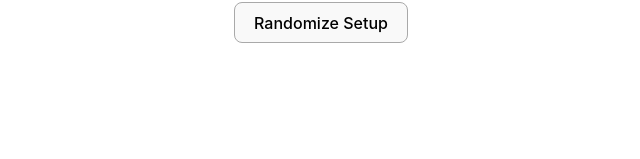
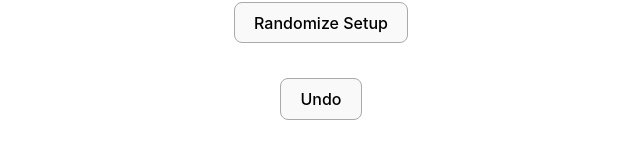
Before and after one commit to bealeofsteel/clocktower-assistant, a React (Vite) app: page / in a window 1280 px wide. Shown: the part 315-474 px from the top of the page, without its empty margins (319-959 px from the left). Built offline with nearby package versions, Linux system fonts and the light colour scheme.

Commit message:
Add Undo button

```diff
--- a/src/App.css
+++ b/src/App.css
@@ -43,3 +43,7 @@ input[type="checkbox"] {
   cursor: pointer;
   margin-right: 5px;
 }
+
+.undo-button-container {
+  margin-top: 25px;
+}
--- a/src/App.tsx
+++ b/src/App.tsx
@@ -33,11 +33,18 @@ enum TabName {
 }
 
 const LOCAL_STORAGE_KEY = "gameState";
+const STATE_HISTORY_KEY = "gameStateHistory";
+
+const MAX_STATE_HISTORY = 100;
 
 function App() {
   const initialState = JSON.parse(
     localStorage.getItem(LOCAL_STORAGE_KEY) as string,
   );
+  const initialGameStateHistory = JSON.parse(
+    localStorage.getItem(STATE_HISTORY_KEY) as string,
+  );
+
   const instantiatedCharsById = new Map<string, Character>();
 
   // To take advantage of Character functionality, we need to instantiate Character objects from the saved JSON
@@ -79,10 +86,42 @@ function App() {
   );
 
   const [gameState, setGameState] = useState<GameState>(initialState);
+  const [gameStateHistory, setGameStateHistory] = useState<GameState[]>(
+    initialGameStateHistory || [],
+  );
 
   const updateGameState = (newState: GameState) => {
+    const previousState = gameState;
+
     setGameState(newState);
     localStorage.setItem(LOCAL_STORAGE_KEY, JSON.stringify(newState));
+
+    const newGameStateHistory = [...gameStateHistory, previousState];
+    if (newGameStateHistory.length > MAX_STATE_HISTORY) {
+      newGameStateHistory.shift();
+    }
+
+    setGameStateHistory(newGameStateHistory);
+    localStorage.setItem(
+      STATE_HISTORY_KEY,
+      JSON.stringify(newGameStateHistory),
+    );
+  };
+
+  const undoLastStateChange = () => {
+    const previousState = gameStateHistory.pop() as GameState;
+
+    if (previousState) {
+      setGameState(previousState);
+      localStorage.setItem(LOCAL_STORAGE_KEY, JSON.stringify(previousState));
+
+      const newGameStateHistory = [...gameStateHistory];
+      setGameStateHistory(newGameStateHistory);
+      localStorage.setItem(
+        STATE_HISTORY_KEY,
+        JSON.stringify(newGameStateHistory),
+      );
+    }
   };
 
   const regenerateStartingInfo = () => {
@@ -397,6 +436,9 @@ function App() {
           updateGameState={updateGameState}
         ></InfoGenerator>
       )}
+      <div className="undo-button-container">
+        <button onClick={undoLastStateChange}>Undo</button>
+      </div>
     </>
   );
 }
```
